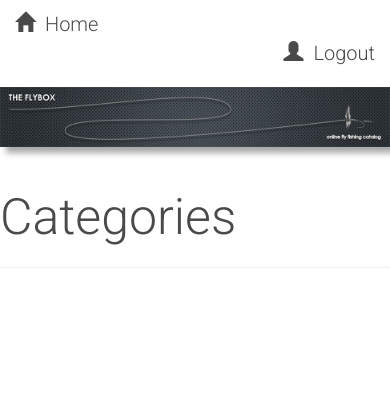
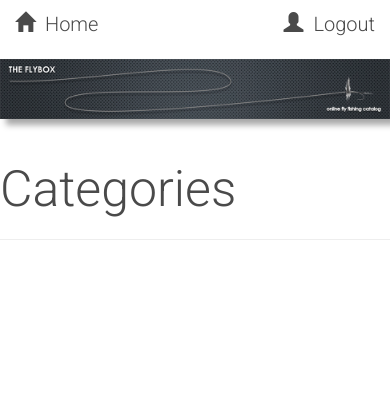
Before and after one commit to lawndart0381/catalog, a Flask app: page /catalog in a window 390 px wide. Shown: the top 420 px of the page. After the commit the page ends 240 px from the top, so only its background shows below. Run offline with Flask 2, Linux system fonts and the light colour scheme; the visitor is signed in with stand-in values (Sample User, id 1); data that the repository does not hold is empty; some libraries are stand-ins or nearby versions.

Commit message:
added col classes to header

```diff
--- a/templates/header.html
+++ b/templates/header.html
@@ -1,9 +1,9 @@
 <div class="row top-menu padding-top padding-bottom">
-	<div class="col-md-6 text-left">
+	<div class="col-xs-6 col-sm-6 col-md-6 text-left">
 		<a href="{{url_for('showCatalog')}}"><span class="glyphicon glyphicon-home" aria-hidden="true"></span>Home</a>
 	</div>
 
-	<div class="col-md-6 text-right">
+	<div class="col-xs-6 col-sm-6 col-md-6 text-right">
 		<a href="{{url_for('disconnect')}}"><span class="glyphicon glyphicon-user" aria-hidden="true"></span>Logout</a>
 	</div>
 
```
